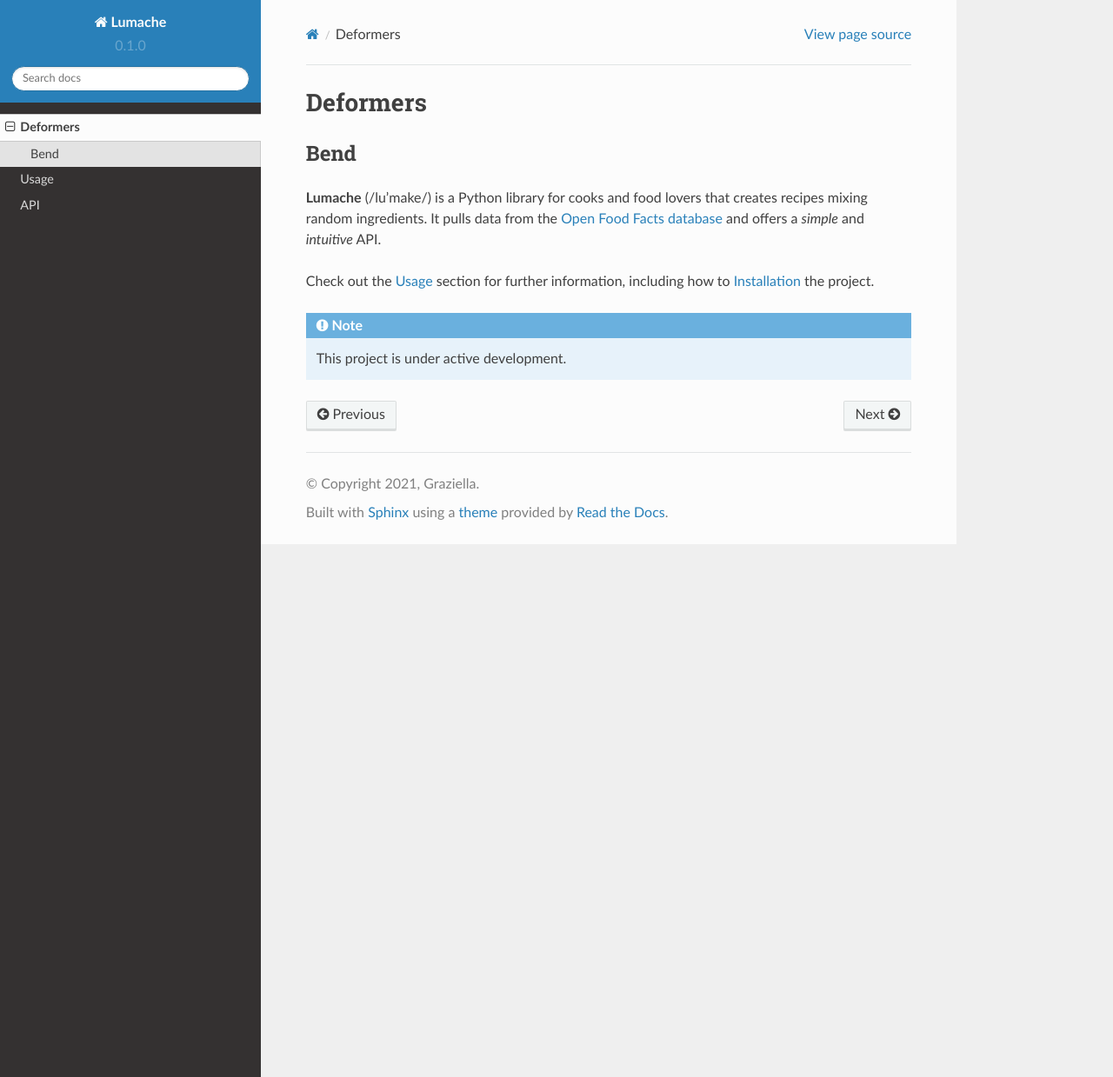
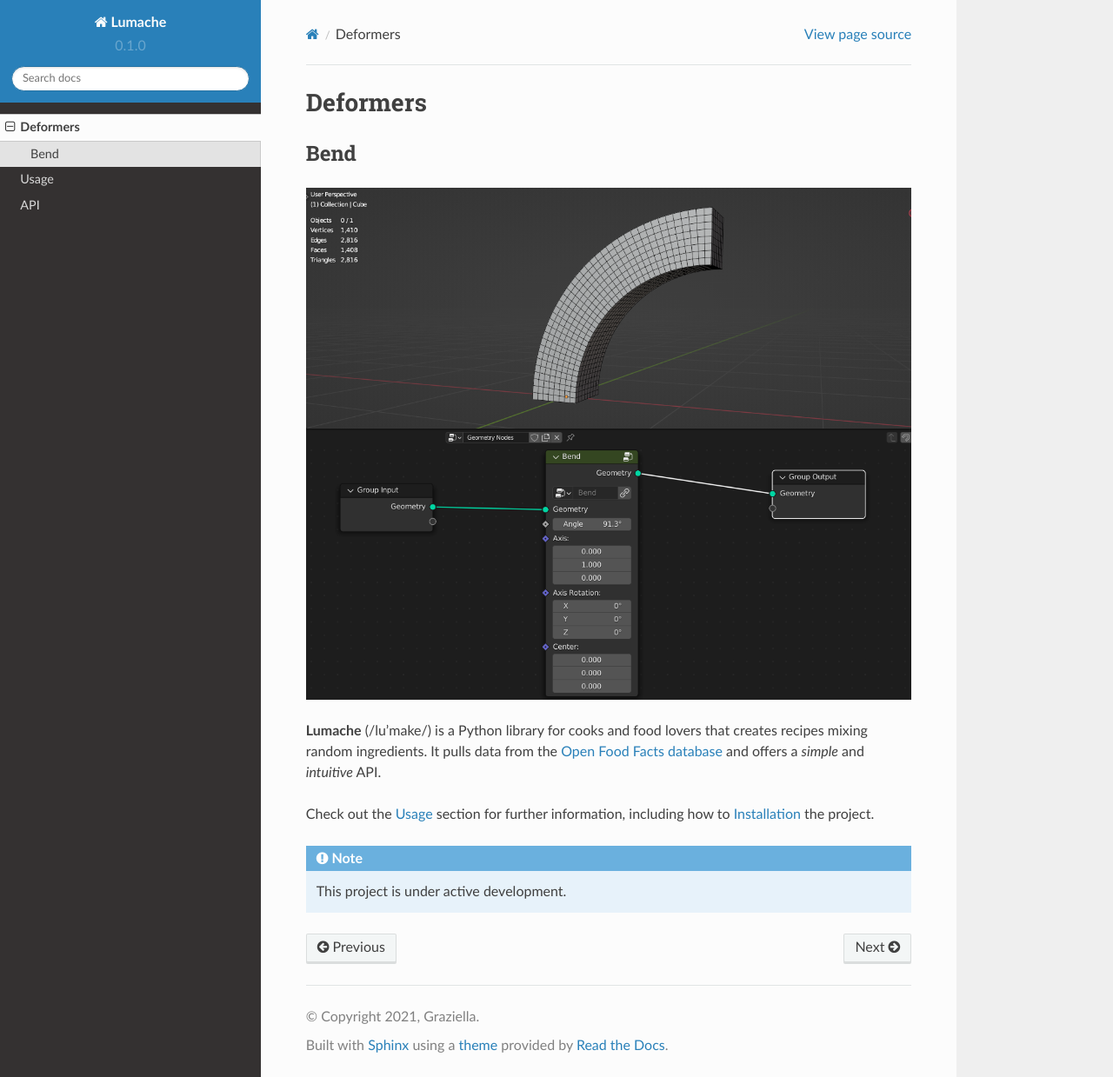
Before and after one commit to higgsas/higgsas_geo_nodes_manual, a Sphinx documentation site: the page built from docs/deformers.rst, in a window 1280 px wide and 1239 px high. Shown: the whole window at 87% size. Built offline with Sphinx 7.4.7 and the Read the Docs theme 2.0.0, drawn with Linux system fonts in a browser that asks for light colours.

Commit message:
Update deformers.rst

```diff
--- a/docs/deformers.rst
+++ b/docs/deformers.rst
@@ -4,7 +4,7 @@ Deformers
 ************************************************************
 Bend
 ************************************************************
-
+.. image:: images/bend.PNG
 
 **Lumache** (/lu'make/) is a Python library for cooks and food lovers
 that creates recipes mixing random ingredients.
```
